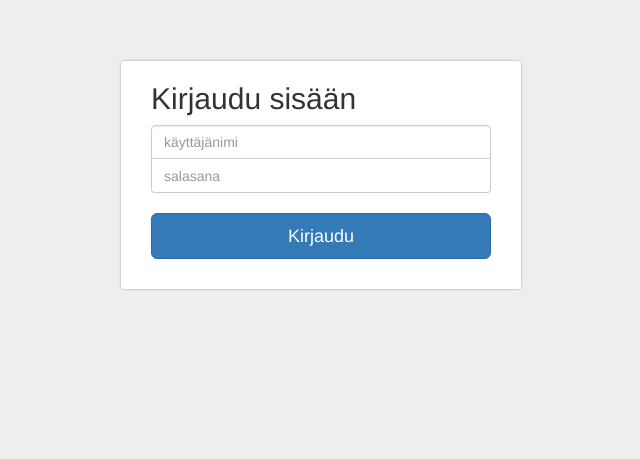
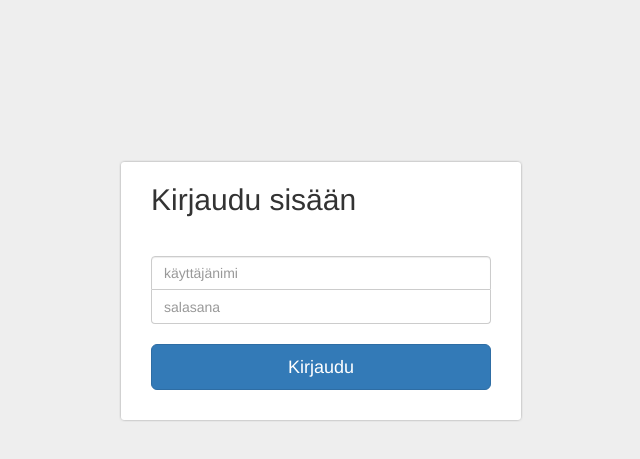
Before and after one commit to gaviarctica/picture-library, a React (Create React App) app in the folder client/: page / in a window 1280 px wide. Shown: the part 109-568 px from the top of the page, without its empty margins (319-959 px from the left). Built offline with nearby package versions, Linux system fonts and the light colour scheme.

Commit message:
Incorporated flexbox, calendar days now close when switching cams, added footer

```diff
--- a/client/public/index.html
+++ b/client/public/index.html
@@ -32,7 +32,7 @@
     <noscript>
       You need to enable JavaScript to run this app.
     </noscript>
-    <div id="root" class="container-fluid"></div>
+    <div id="root"></div>
     <!--
       This HTML file is a template.
       If you open it directly in the browser, you will see an empty page.
--- a/client/public/style.css
+++ b/client/public/style.css
@@ -1,5 +1,6 @@
 :root {
 	/* Variables */
+	--bg-color: #EEE;
 	--navbar-height: 50px;
 	--navbar-highlight-color: #EEE;
 	--navbar-text-color: #BBB;
@@ -10,10 +11,10 @@
 	--box-shadow-level-3: 0 0 7px -1px #222;
 }
 
-body {
-	padding-top: 70px;
-	padding-bottom: 300px;
-	background-color: #EEE;
+#app-content {
+	padding: 55px 5px 50px 5px;
+	background-color: var(--bg-color);
+	min-height: 100vh;
 }
 
 
@@ -35,6 +36,7 @@ body {
 #navbar {
 	position: fixed;
 	top: 0;
+	left: 0;
 	z-index: 10;
 	width: 100%;
 	height: var(--navbar-height);
@@ -139,12 +141,31 @@ body {
 
 
 
+/* Footer */
+#footer {
+	width: 100%;
+	height: 200px;
+	background-color: #222;
+}
+
+
+
 /* Login screen rules */
+.login-view {
+	background-color: var(--bg-color);
+	display: flex;
+	width: 100vw;
+	height: 100vh;
+	position: fixed;
+	top: 0;
+	left: 0;
+}
+
 .login-container {
 	margin: auto;
+	flex-grow: 1;
 	max-width: 400px;
 	padding: 1px 30px 30px 30px;
-	margin-top: 100px;
 	background-color: #FFF;
 	border-radius: var(--imagecard-border-radius);
 	box-shadow: var(--box-shadow-level-1);
@@ -162,16 +183,25 @@ body {
 	box-shadow: none;
 }
 
+#login-message {
+	color: #D64D4D;
+}
+
 
 
 /* Image rules */
+.images-container {
+	display: flex;
+	flex-wrap: wrap;
+	align-items: flex-start;
+}
+
 .imagecard {
-	display: inline-block;
-	margin: 0 7px 7px 0;
-	width: 256px;
+	flex-grow: 1;
+	margin: 3.5px;
+	flex-basis: 256px;
 	height: auto;
 	box-shadow: var(--box-shadow-level-1);
-	/*border:	1px solid #AAA;*/
 	border-radius: var(--imagecard-border-radius);
 	background-color: #FFF;
 }
@@ -196,6 +226,13 @@ body {
 
 
 
+/* Calendar rules */
+.calendar-header:hover {
+	cursor: pointer;
+}
+
+
+
 /* Media queries */
 @media screen and (max-width: 768px) {
 	:root {
@@ -203,26 +240,17 @@ body {
 		--imagecard-title-height: 20px;
 	}
 
-	body {
-		padding-bottom: 0;
+	.images-container {
+		margin-left: -3px;
+		margin-right: -3px;
 	}
 
 	.imagecard {
-		margin: 0 4px 4px 0;
-		width: 49%;
-		height: auto;
-	}
-
-	.imagecard:nth-child(2n) {
-		margin-right: 0;
+		margin: 2px;
+		flex-basis: 40%;
 	}
 
 	.imagecard-title {
 		font-size: 0.8em;
 	}
-
-	.col-md-12 {
-		padding-left: 7px;
-		padding-right: 7px;
-	}
 }
--- a/client/src/App.js
+++ b/client/src/App.js
@@ -6,15 +6,6 @@ import buildFormatter from 'react-timeago/lib/formatters/buildFormatter';
 import loadingSpinner from './loading.svg';
 
 const formatter = buildFormatter(finStrings);
-
-function Alert(props) {
-  return(
-    <div className="alert alert-danger alert-dismissible" role="alert">
-      <button type="button" className="close" data-dismiss="alert" aria-label="Close"><span aria-hidden="true">&times;</span></button>
-      {props.message}
-    </div>
-  )
-}
 
 function ImageCard(props) {
   var title;
@@ -58,6 +49,12 @@ class Day extends Component {
     this.openClose = this.openClose.bind(this);
   }
 
+  componentWillReceiveProps() {
+    this.setState({
+      open: false
+    });
+  }
+
   openClose() {
     this.setState((prevState) => ({
       open: !prevState.open
@@ -75,11 +72,11 @@ class Day extends Component {
 
     return(
       <div>
-        <h4 onClick={this.openClose}>
+        <h4 className="calendar-header" onClick={this.openClose}>
           {this.props.day}.{this.props.month + 1}.
           <small>{' ' + this.props.pics.length + ' kuvaa'}</small>
         </h4>
-        <div>
+        <div className="images-container">
           {imgs.map(pic =>
             <ImageCard key={pic._id}
               pic={pic}
@@ -103,6 +100,12 @@ class Month extends Component {
     this.openClose = this.openClose.bind(this);
   }
 
+  componentWillReceiveProps() {
+    this.setState({
+      open: true
+    });
+  }
+
   openClose() {
     this.setState((prevState) => ({
       open: !prevState.open
@@ -114,7 +117,7 @@ class Month extends Component {
     const days = this.props.days;
     return(
       <div>
-        <h3 onClick={this.openClose}>{month}</h3>
+        <h3 className="calendar-header" onClick={this.openClose}>{month}</h3>
         {this.state.open ?
           days.map(day =>
             <Day key={day.day}
@@ -182,7 +185,7 @@ class ImageCalendar extends Component {
 
   render(){
     return(
-      <div className="col-md-12">
+      <div>
         {this.state.calendar.map(year =>
             <Year key={year.year}
               year={year.year}
@@ -221,7 +224,7 @@ class NewImages extends Component {
 
   render() {
     return(
-      <div className="col-md-12">
+      <div className="images-container">
         {this.state.images.map(pic =>
             <ImageCard key={pic._id}
               pic={pic}
@@ -253,7 +256,8 @@ class LoginForm extends Component {
     const name = target.name;
 
     this.setState({
-      [name]: value
+      [name]: value,
+      message: ''
     });
   }
 
@@ -284,6 +288,7 @@ class LoginForm extends Component {
 
       // Inform parent of successful login
       this.props.onSuccess();
+
     } else {
       this.setState({
         message: response.message
@@ -293,11 +298,11 @@ class LoginForm extends Component {
 
   render() {
     return (
-      <div>
-        {this.state.message !== '' ? <Alert message={this.state.message} /> : ""}
+      <div className="login-view">
         <div className="login-container">
           <form className="form-signin">
             <h2 className="form-signin-heading">Kirjaudu sisään</h2>
+            <p id="login-message">{this.state.message !== '' ? this.state.message : <br />}</p>
             <label htmlFor="username" className="sr-only">Käyttäjänimi:</label>
             <input
               className="form-control"
@@ -417,6 +422,15 @@ class Navbar extends Component {
 
 
 
+function Footer(props) {
+  return(
+    <div id="footer">
+    </div>
+  );
+}
+
+
+
 class App extends Component {
   constructor(props) {
     super(props);
@@ -497,6 +511,7 @@ class App extends Component {
 
       content = (
         <div>
+          <div id="app-content">
             <Navbar
               cameras={this.state.cameras}
               currentCam={this.state.currentCam}
@@ -508,13 +523,15 @@ class App extends Component {
 
             {bodyContent}
           </div>
+          <Footer />
+        </div>
       );
     } else {
       content = <LoginForm onSuccess={this.loginSuccess.bind(this)} />;
     }
 
     return (
-      <div className="row">
+      <div>
         <img src={loadingSpinner} className="preload" alt="" /> {/* Preload loading animation */}
         {content}
       </div>
```
Lines whose indentation alone changed are shown as unchanged.
